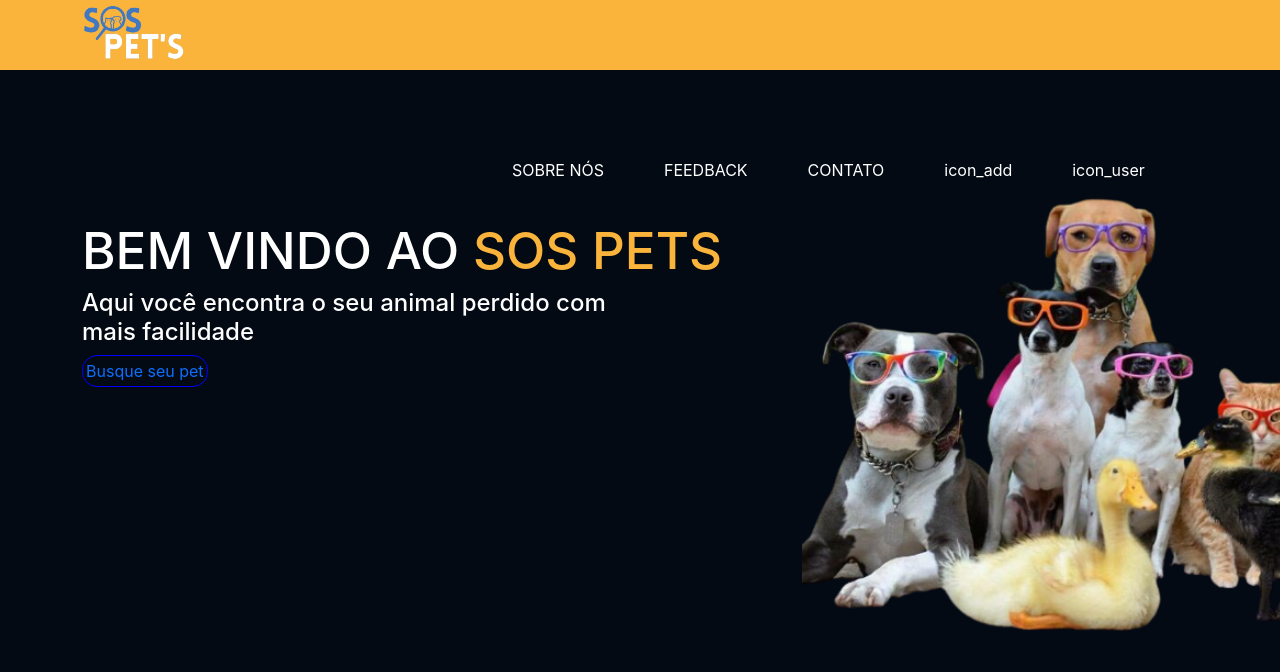
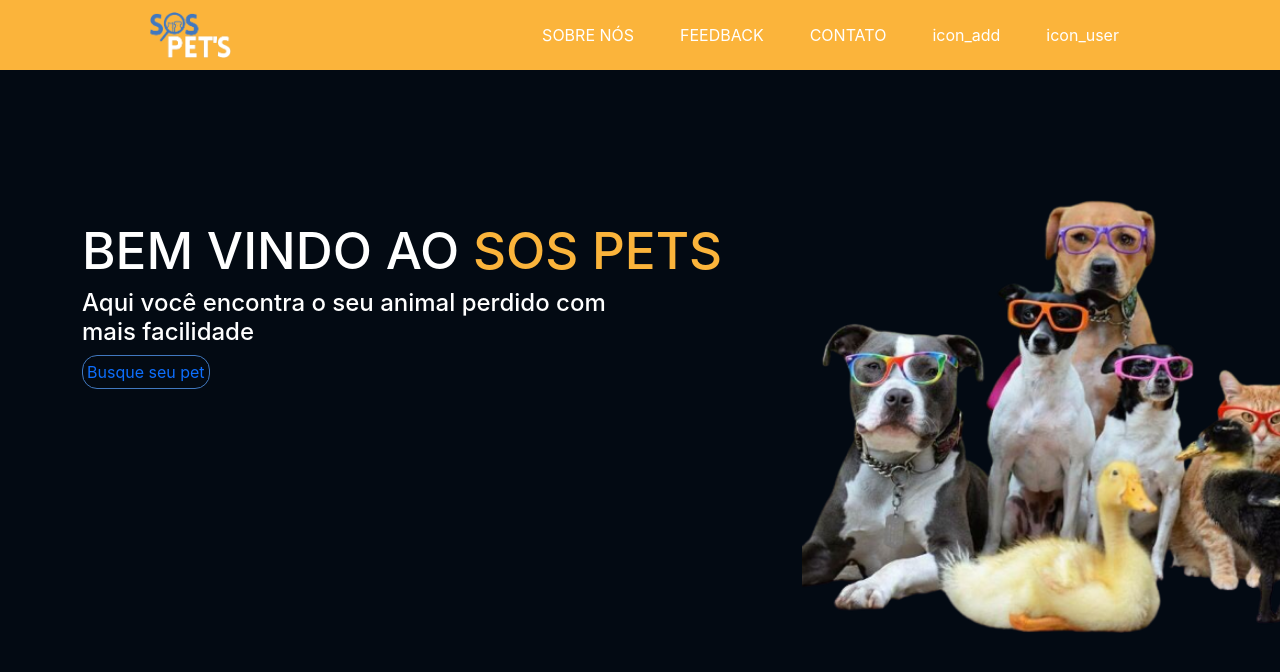
Before and after one commit to laura2389/S.O.S-PETS, a React (Create React App) app: page /#/home in a window 1280 px wide. Shown: the top 672 px of the page. Built offline with nearby package versions, Linux system fonts and the light colour scheme.

Commit message:
28-04 Home Page

```diff
--- a/src/Header.js
+++ b/src/Header.js
@@ -1,49 +1,19 @@
 import React from 'react'
 import { Link } from 'react-router-dom'
-import logosos from './img/logo_sos-pets.png'
+import logosos from './img/logo_sos-pets2.png'
 import './style/Header.css'
 
 const Header = () => {
   return (
-    <nav>
-      <ul className="nav">
-        <li className="nav-foto">
-          <Link to={'home'}>
-            <a className="foto_logo">
-              <img src={logosos}></img>
-            </a>
-          </Link>
-        </li>
-        <li className="nav-item">
-          <ul>
-            <li>
-              <Link to={'sobre'}>
-                <a className="nav-link">SOBRE NÓS</a>
-              </Link>
-            </li>
-            <li>
-              <Link to={'feedback'}>
-                <a className="nav-link">FEEDBACK</a>
-              </Link>
-            </li>
-            <li>
-              <Link to={'footer'}>
-                <a className="nav-link">CONTATO</a>
-              </Link>
-            </li>
-            <li>
-              <Link to={'adicionar'}>
-                <a className="nav-link">icon_add</a>
-              </Link>
-            </li>
-            <li>
-              <Link to={'perfil'}>
-                <a className="nav-link">icon_user</a>
-              </Link>
-            </li>
-          </ul>
-        </li>
-      </ul>
+    <nav className='cabecalho'>
+      <Link to={'home'}><a className="foto_logo"><img src={logosos}></img></a></Link>
+        <div className='navegacao'>
+          <Link to={'sobre'}><a className="nav-link">SOBRE NÓS</a></Link>
+          <Link to={'feedback'}><a className="nav-link">FEEDBACK</a></Link>
+          <Link to={'footer'}><a className="nav-link">CONTATO</a></Link>
+          <Link to={'adicionar'}><a className="nav-link">icon_add</a></Link>
+          <Link to={'perfil'}><a className="nav-link">icon_user</a></Link>
+        </div>
     </nav>
   )
 }
--- a/src/Home.js
+++ b/src/Home.js
@@ -16,7 +16,7 @@ const Home = () => {
       </h4>
       <button>
         <Link to={'buscar'}>
-          Busque seu pet<i className="bi bi-arrow-right"></i>
+          Busque seu pet <i className="bi bi-arrow-right"></i>
         </Link>
       </button>
       <div className='foto_home'>
--- a/src/style/Header.css
+++ b/src/style/Header.css
@@ -1,32 +1,45 @@
+* {
+  padding: 0;
+  margin: 0;
+  box-sizing: border-box;
+  text-decoration: none;
+}
+body {
+  height: 100%;
+}
+
 header{
   background-color:#FBB43B;
   height: 70px;
+  width: 100%;
+
 }
 
-.foto_logo img{
-    width: 370px;
-    margin-top: -70px;
-    margin-left: -50px;
+.cabecalho {
+  height: 70px;
+  width: 100%;
+  display: flex;
+  justify-content: space-around;
+  align-items: center;
+  flex-wrap: nowrap;
+}
+
+.navegacao {
+  display: flex;
+  height: 70px;
+  align-items: center;
 }
 
 .nav-link{
   color: white;
-display: inline;
+  padding: 23px;
+  height: 100%;
 }
 
-.nav-item{
-margin-left: 450px;
-margin-top: 20px;
+.foto_logo img{
+  width: 105px;
+  padding: 12px;
 }
-
-.nav-item ul li{
-display: inline;
-}
-
-.nav-item ul li a{
-padding: 15px;
-}
-
 /* mouse over */
 .nav-link:hover {
 color: #000000;
--- a/src/style/Home.css
+++ b/src/style/Home.css
@@ -17,20 +17,20 @@ h4{
 }
 
 a{
-text-decoration: none;
+  text-decoration: none;
 }
 
 .title{
-color:#FBB43B;
+  color:#FBB43B;
 }
 
 button{
-border-radius: 15px;
-border: 1px solid blue;
-background-color: transparent;
-padding: 3px;
+  border-radius: 15px;
+  border: 1px solid #4178BF;
+  background-color: transparent;
+  padding: 4px;
 }
 
 .home_page{
-margin-top: 150px;
+  margin-top: 150px;
 }
```
Also changed, not shown: src/img/logo_sos-pets2.png (added). Lines whose indentation alone changed are shown as unchanged.
